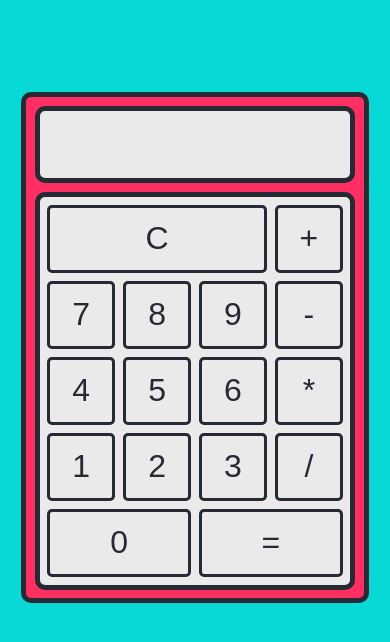
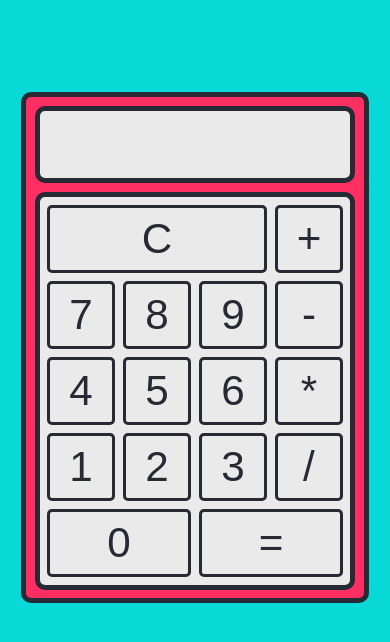
Before and after one commit to mikerider2003/Project-Calculator, a plain HTML site: page index.html in a window 390 px wide. Drawn offline with Linux system fonts and the light colour scheme.

Commit message:
Attempt to fix iphone version

```diff
--- a/style.css
+++ b/style.css
@@ -43,7 +43,7 @@ button {
     height: 8vh;
     border: 3px solid #252A34;
     border-radius: 5px;
-    font-size: 2rem;
+    font-size: 5vh;
     color: #252A34;
     background-color: #EAEAEA;
 }
```
